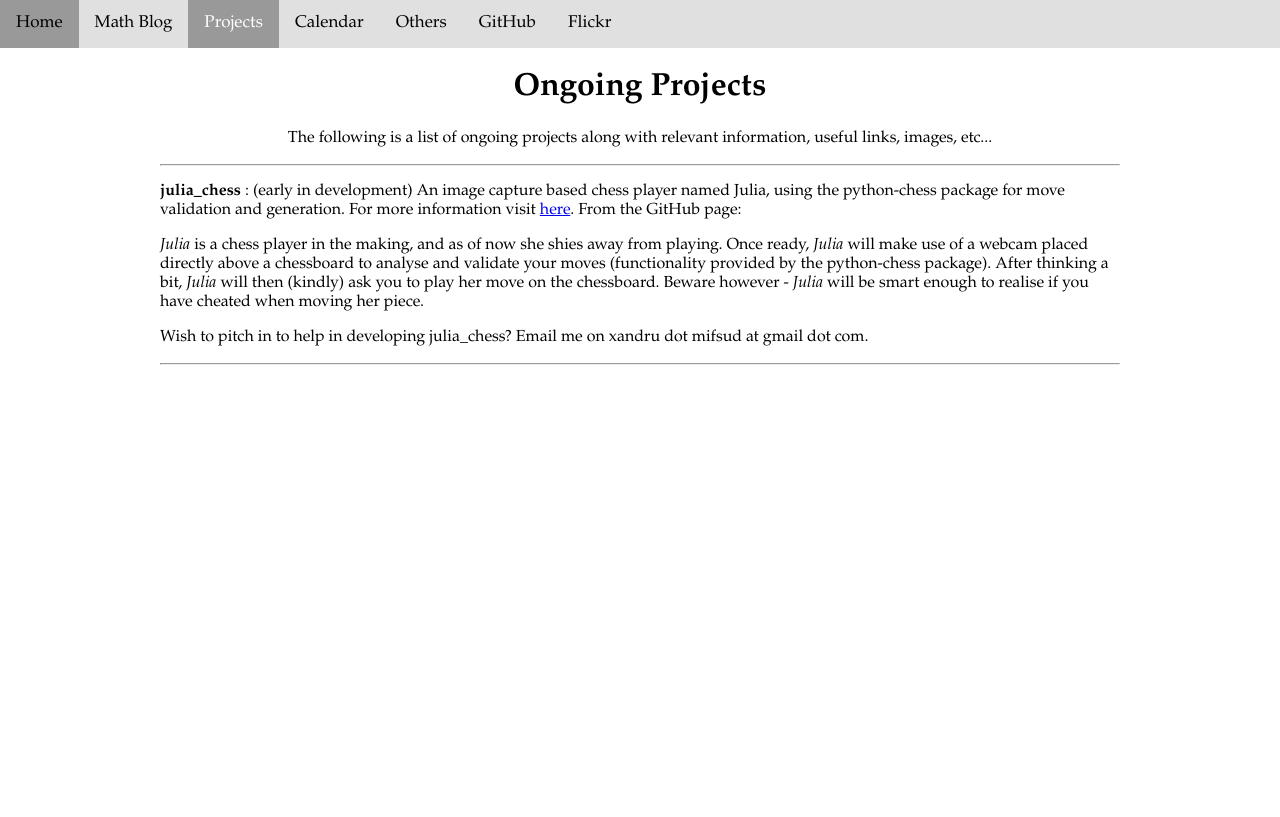
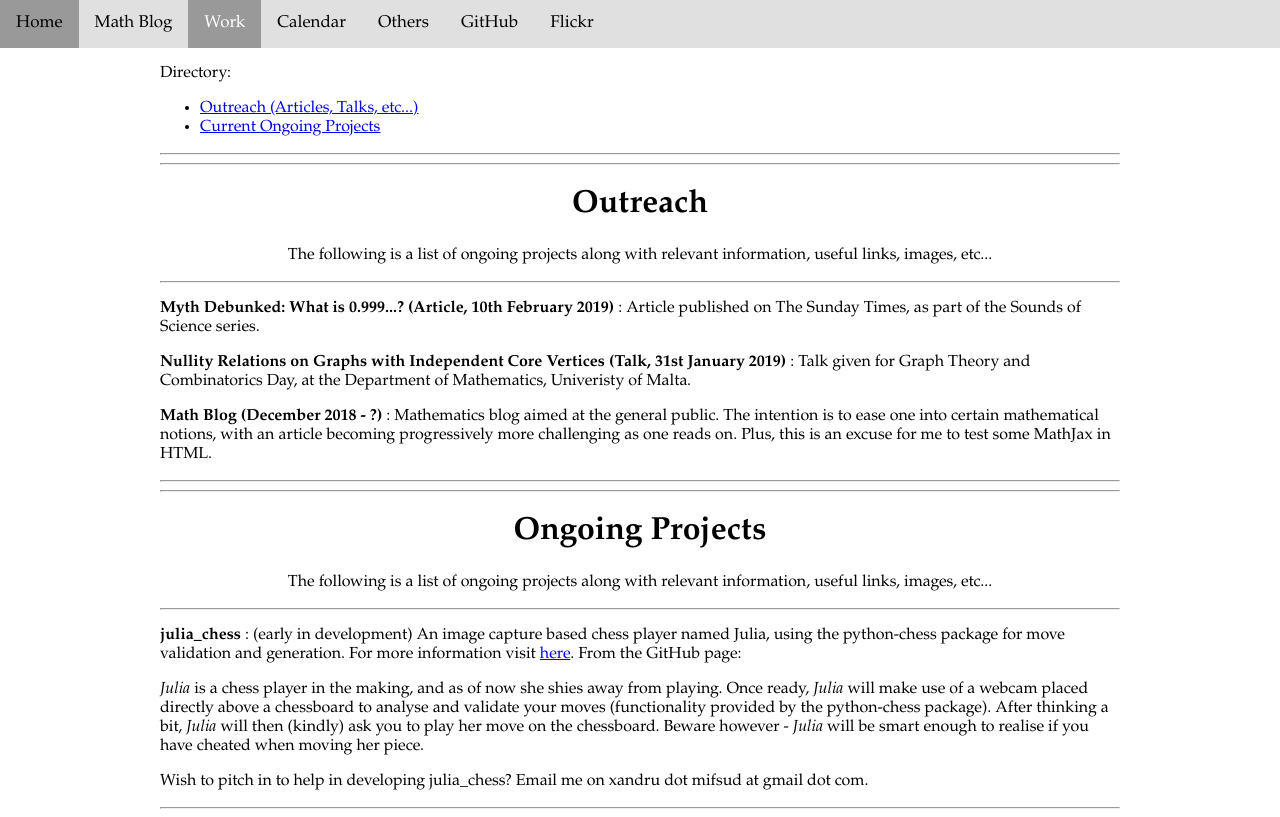
Before and after one commit to xmif1/old.xmif1.github.io, a plain HTML site: page work.html in a window 1280 px wide. Drawn offline with Linux system fonts and the light colour scheme.

Commit message:
New page.

```diff
--- a/projects.html
+++ b/work.html
@@ -57,14 +57,47 @@ body {
 <div class="topnav">
   <a href="index.html">Home</a>
   <a href="mathblog.html">Math Blog</a>
-  <a class="active" href="#projects">Projects</a>
+  <a class="active" href="#work">Work</a>
   <a href="calendar.html">Calendar</a>
   <a href="others.html">Others</a>
   <a href="https://github.com/xmif1/" target="_blank">GitHub</a>
   <a href="https://www.flickr.com/photos/134709580@N05/" target="_blank">Flickr</a>
 </div>
 
+<div class="content_left">
+  <p>Directory: </p>
+  <ul>
+    <li> <a href="#outreach">Outreach (Articles, Talks, etc...)</a></li>
+    <li> <a href="#projects">Current Ongoing Projects</a></li>
+  </ul>
+  <hr>
+  <hr>
+</div>
+
 <div class="content">
+  <a name="Outreach"></a>
+  <h1>Outreach</h1>
+  <p>The following is a list of ongoing projects along with relevant information,
+  useful links, images, etc...</p>
+</div>
+
+<div class="content_left">
+  <hr>
+  <p> <b> Myth Debunked: What is 0.999...? (Article, 10th February 2019) </b> :
+    Article published on The Sunday Times, as part of the Sounds of Science series. </p>
+  <p> <b> Nullity Relations on Graphs with Independent Core Vertices (Talk, 31st January 2019) </b> :
+    Talk given for Graph Theory and Combinatorics Day, at the Department of Mathematics,
+    Univeristy of Malta.</p>
+  <p> <b> Math Blog (December 2018 - ?) </b> : Mathematics blog aimed at the general
+    public. The intention is to ease one into certain mathematical notions, with
+    an article becoming progressively more challenging as one reads on. Plus, this
+    is an excuse for me to test some MathJax in HTML.</p>
+  <hr>
+  <hr>
+</div>
+
+<div class="content">
+  <a name="projects"></a>
   <h1>Ongoing Projects</h1>
   <p>The following is a list of ongoing projects along with relevant information,
   useful links, images, etc...</p>
@@ -89,7 +122,6 @@ body {
       mifsud at gmail dot com. </p>
 
   <hr>
-
 </div>
 
 </body>
```
Also changed, not shown: calendar.html (+1 -1 lines), index.html (+1 -1 lines), mathblog.html (+1 -1 lines), others.html (+1 -1 lines).
